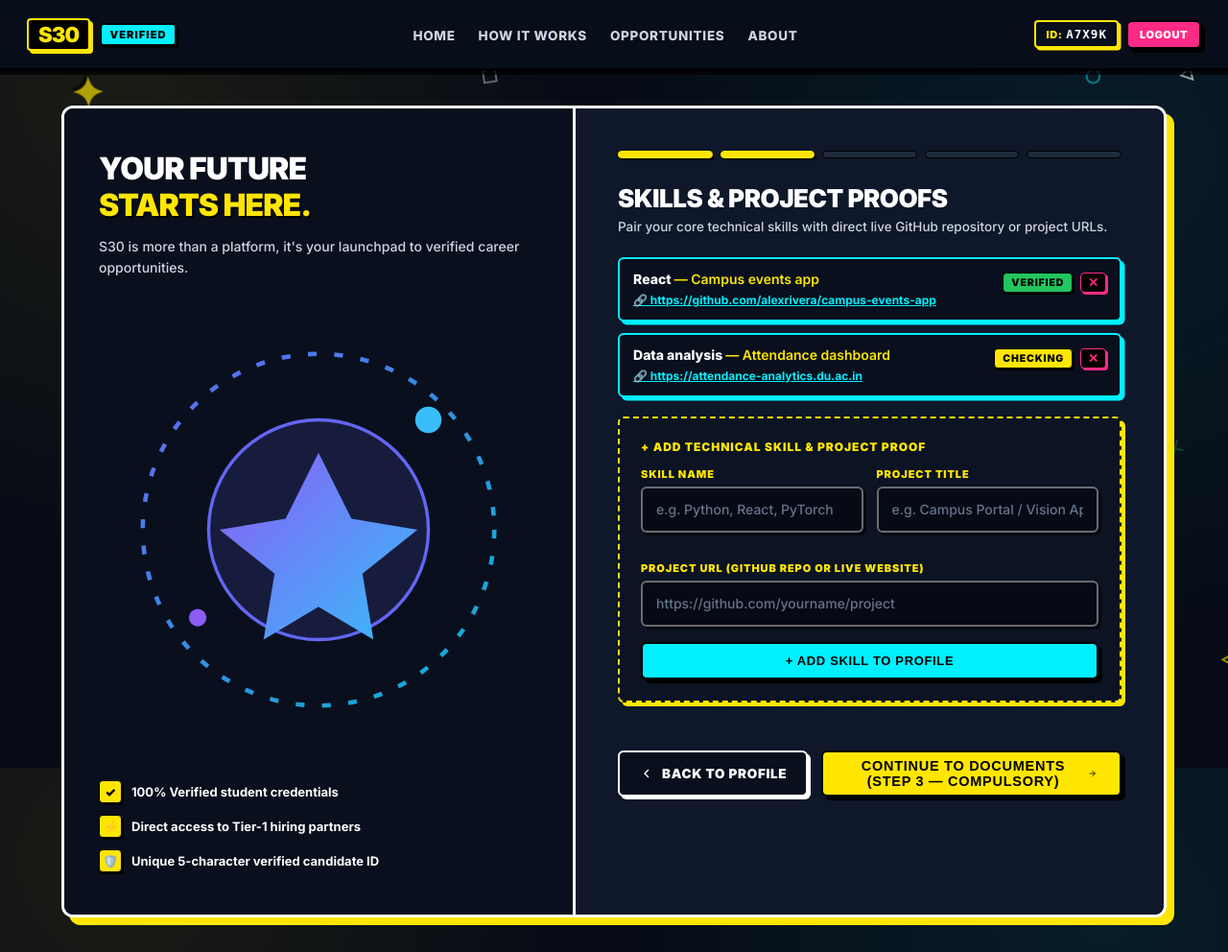
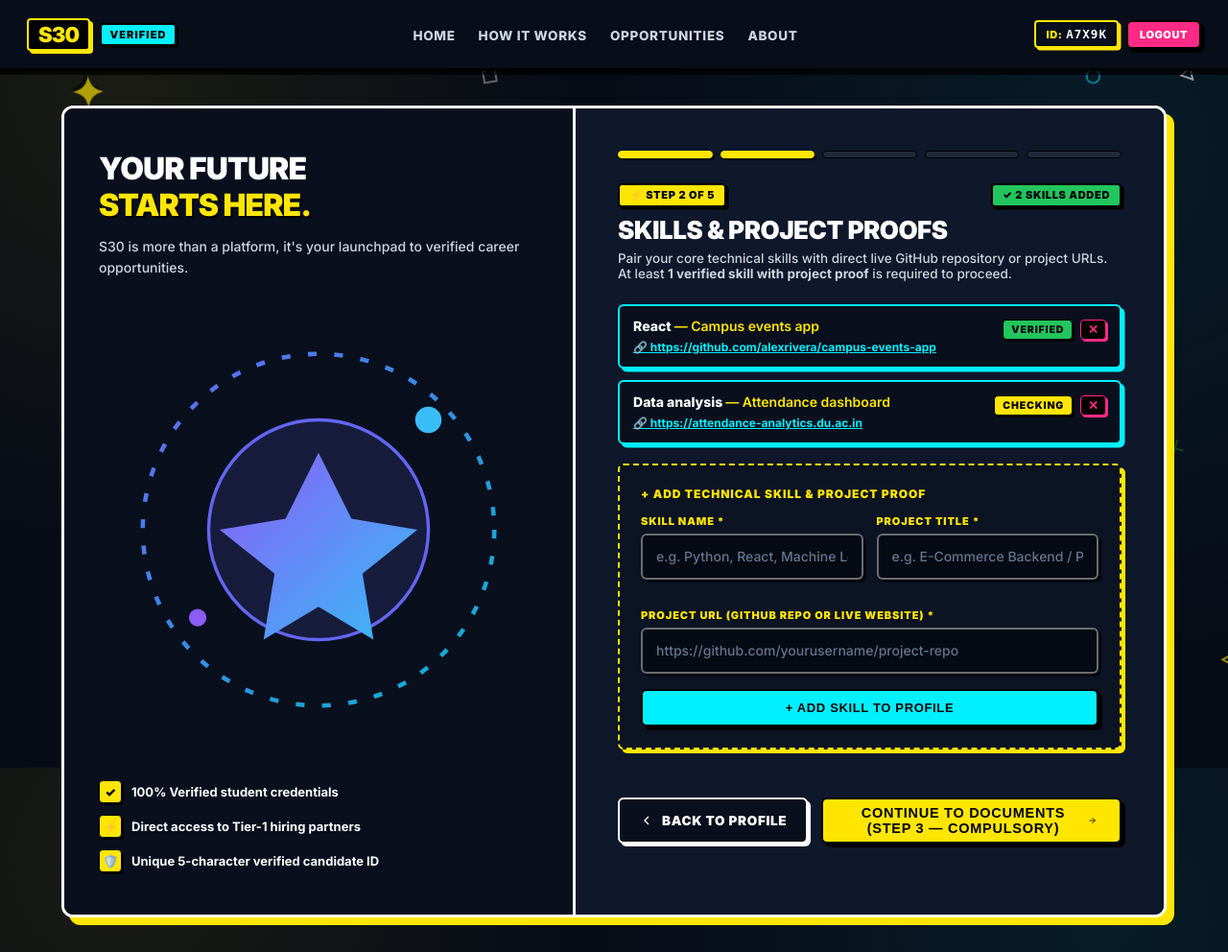
Before and after one commit to Rudra-Prasad-Rout/Skill-Matcher, a Flask app: page /signup/skills in a window 1280 px wide. Shown: the whole page at 96% size. Run offline with Flask 3, Linux system fonts and the light colour scheme; data comes from the database, SQL or seed files in the repository; both versions use the stored data as it was after the commit.

Commit message:
Remove demo skills/repos from signup and enforce minimum 1 compulsory technical skill

```diff
--- a/app.py
+++ b/app.py
@@ -180,7 +180,9 @@ def api_login_otp():
     session["user_id"] = user["id"]
     session["verified_signup_email"] = email
 
-    if not user_has_compulsory_documents(user["id"]):
+    if not user_has_compulsory_skills(user["id"]):
+        redirect_url = url_for("signup_skills", required=1)
+    elif not user_has_compulsory_documents(user["id"]):
         redirect_url = url_for("signup_documents", required=1)
     elif user["is_banned"] or user["step"] >= 4:
         redirect_url = url_for("signup_verification")
@@ -235,6 +237,18 @@ def user_has_compulsory_documents(user_id):
         back = conn.execute("SELECT id FROM user_documents WHERE user_id = ? AND doc_category = 'id_back'", (user_id,)).fetchone()
         conn.close()
         return bool(front and back)
+    except Exception:
+        return False
+
+def user_has_compulsory_skills(user_id):
+    """Check if the user has added at least 1 technical skill with project proof."""
+    if not user_id:
+        return False
+    try:
+        conn = database.get_db_connection()
+        count = conn.execute("SELECT COUNT(*) as cnt FROM user_skills WHERE user_id = ?", (user_id,)).fetchone()["cnt"]
+        conn.close()
+        return count >= 1
     except Exception:
         return False
 
@@ -286,7 +300,9 @@ def login_page():
 
         if user:
             session["user_id"] = user["id"]
-            if not user_has_compulsory_documents(user["id"]):
+            if not user_has_compulsory_skills(user["id"]):
+                return redirect(url_for("signup_skills", required=1))
+            elif not user_has_compulsory_documents(user["id"]):
                 return redirect(url_for("signup_documents", required=1))
             elif user["is_banned"] or user["step"] >= 4:
                 return redirect(url_for("signup_verification"))
@@ -387,16 +403,6 @@ def signup_profile():
             """, (new_user_code, full_name, email, gender, age_int, password or "default_pass", school, coursework))
             user_id = cursor.lastrowid
 
-            cursor.execute("""
-            INSERT INTO user_skills (user_id, skill_name, project_name, project_url, status)
-            VALUES (?, ?, ?, ?, ?)
-            """, (user_id, "React", "Campus events app", "https://github.com/alexrivera/campus-events-app", "VERIFIED"))
-
-            cursor.execute("""
-            INSERT INTO user_skills (user_id, skill_name, project_name, project_url, status)
-            VALUES (?, ?, ?, ?, ?)
-            """, (user_id, "Data analysis", "Attendance dashboard", "https://attendance-analytics.du.ac.in", "CHECKING"))
-
         conn.commit()
         conn.close()
 
@@ -413,18 +419,30 @@ def signup_skills():
     if not user:
         return redirect(url_for("signup_profile"))
 
+    conn = database.get_db_connection()
+    skills = conn.execute("SELECT * FROM user_skills WHERE user_id = ? ORDER BY id ASC", (user["id"],)).fetchall()
+
+    error = None
+    if request.args.get("required") == "1":
+        error = "Technical skill verification is compulsory: Please add at least 1 technical skill with its project URL (GitHub repo or live demo) to proceed."
+
     if request.method == "POST":
-        conn = database.get_db_connection()
+        if not skills or len(skills) < 1:
+            conn.close()
+            return render_template(
+                "skills.html",
+                active_step=2,
+                user=user,
+                skills=skills,
+                error="Technical skill verification is compulsory: Please add at least 1 technical skill with its project URL (GitHub repo or live demo) before proceeding to documents."
+            )
         conn.execute("UPDATE users SET step = MAX(step, 3) WHERE id = ?", (user["id"],))
         conn.commit()
         conn.close()
         return redirect(url_for("signup_documents"))
 
-    conn = database.get_db_connection()
-    skills = conn.execute("SELECT * FROM user_skills WHERE user_id = ? ORDER BY id ASC", (user["id"],)).fetchall()
-    conn.close()
-
-    return render_template("skills.html", active_step=2, user=user, skills=skills)
+    conn.close()
+    return render_template("skills.html", active_step=2, user=user, skills=skills, error=error)
 
 # ================= STEP 3: Documents =================
 @app.route("/signup/documents", methods=["GET", "POST"])
@@ -432,6 +450,9 @@ def signup_documents():
     user = get_current_user(create_default=True)
     if not user:
         return redirect(url_for("signup_profile"))
+
+    if not user_has_compulsory_skills(user["id"]):
+        return redirect(url_for("signup_skills", required=1))
 
     conn = database.get_db_connection()
     front_doc = conn.execute("SELECT * FROM user_documents WHERE user_id = ? AND doc_category = 'id_front' ORDER BY id DESC LIMIT 1", (user["id"],)).fetchone()
--- a/templates/skills.html
+++ b/templates/skills.html
@@ -13,12 +13,33 @@
 </div>
 
 <div class="s30-form-header">
+  <div style="margin-bottom: 8px; display: flex; align-items: center; justify-content: space-between; flex-wrap: wrap; gap: 8px;">
+    <span class="neo-badge neo-badge-yellow">⚡ STEP 2 OF 5</span>
+    <span class="neo-badge {% if skills and skills|length > 0 %}neo-badge-green{% else %}neo-badge-pink{% endif %}">
+      {% if skills and skills|length > 0 %}
+        ✓ {{ skills|length }} SKILL{% if skills|length > 1 %}S{% endif %} ADDED
+      {% else %}
+        ⚠️ MINIMUM 1 SKILL COMPULSORY
+      {% endif %}
+    </span>
+  </div>
   <h1 class="s30-form-title">Skills & Project Proofs</h1>
-  <p class="s30-form-subtitle">Pair your core technical skills with direct live GitHub repository or project URLs.</p>
+  <p class="s30-form-subtitle">Pair your core technical skills with direct live GitHub repository or project URLs. At least <strong>1 verified skill with project proof</strong> is required to proceed.</p>
 </div>
 
+{% if error %}
+<div style="background: #000000; border: 2px solid #ff2a85; color: #ff2a85; padding: 12px 16px; border-radius: 6px; font-size: 13px; margin-bottom: 18px; display: flex; align-items: center; gap: 8px; font-weight: 800; box-shadow: 3px 3px 0px #ff2a85;">
+  <svg viewBox="0 0 24 24" fill="none" stroke="currentColor" stroke-width="2.5" style="width: 18px; height: 18px; flex-shrink: 0;">
+    <circle cx="12" cy="12" r="10"></circle>
+    <line x1="12" y1="8" x2="12" y2="12"></line>
+    <line x1="12" y1="16" x2="12.01" y2="16"></line>
+  </svg>
+  <span>{{ error }}</span>
+</div>
+{% endif %}
+
 <div id="skills-list" style="display: flex; flex-direction: column; gap: 12px; margin-bottom: 20px;">
-  {% if skills %}
+  {% if skills and skills|length > 0 %}
     {% for skill in skills %}
     <div style="background: #090f1d; border: 2px solid #00f0ff; border-radius: 6px; padding: 12px 14px; display: flex; justify-content: space-between; align-items: flex-start; gap: 10px; flex-wrap: wrap; box-shadow: 3.5px 3.5px 0px #00f0ff; box-sizing: border-box; overflow: hidden;">
       <div style="min-width: 0; flex: 1 1 auto; word-break: break-word; overflow-wrap: break-word;">
@@ -36,10 +57,18 @@
         <span class="badge-status {% if skill.status == 'VERIFIED' %}badge-verified{% elif skill.status == 'REJECTED' %}badge-rejected{% else %}badge-checking{% endif %}">
           {{ skill.status }}
         </span>
-        <button type="button" onclick="deleteSkill({{ skill.id }})" style="background: #000; border: 1.5px solid #ff2a85; color: #ff2a85; border-radius: 4px; font-weight: 900; cursor: pointer; font-size: 13px; padding: 2px 7px; box-shadow: 2px 2px 0px #ff2a85;">✕</button>
+        <button type="button" onclick="deleteSkill({{ skill.id }})" title="Remove skill" style="background: #000; border: 1.5px solid #ff2a85; color: #ff2a85; border-radius: 4px; font-weight: 900; cursor: pointer; font-size: 13px; padding: 2px 7px; box-shadow: 2px 2px 0px #ff2a85;">✕</button>
       </div>
     </div>
     {% endfor %}
+  {% else %}
+    <div style="background: #090f1d; border: 2px dashed #ff2a85; border-radius: 6px; padding: 20px; text-align: center; color: #cbd5e1; font-size: 13px; font-weight: 600;">
+      <div style="font-size: 24px; margin-bottom: 6px;">⚡</div>
+      <strong style="color: #FFE600; text-transform: uppercase;">No technical skills added yet</strong><br>
+      <span style="font-size: 12px; color: #94a3b8; display: inline-block; margin-top: 4px;">
+        You must add at least <span style="color: #ff2a85; font-weight: 800;">1 skill & project proof</span> below to unlock Step 3.
+      </span>
+    </div>
   {% endif %}
 </div>
 
@@ -49,33 +78,33 @@
 
   <div class="s30-form-grid-2">
     <div class="s30-form-group">
-      <label class="s30-form-label">Skill Name</label>
+      <label class="s30-form-label">Skill Name *</label>
       <div class="s30-input-wrap">
-        <input type="text" id="new-skill-name" class="s30-input" placeholder="e.g. Python, React, PyTorch">
+        <input type="text" id="new-skill-name" class="s30-input" placeholder="e.g. Python, React, Machine Learning">
       </div>
     </div>
     <div class="s30-form-group">
-      <label class="s30-form-label">Project Title</label>
+      <label class="s30-form-label">Project Title *</label>
       <div class="s30-input-wrap">
-        <input type="text" id="new-project-name" class="s30-input" placeholder="e.g. Campus Portal / Vision App">
+        <input type="text" id="new-project-name" class="s30-input" placeholder="e.g. E-Commerce Backend / Portfolio">
       </div>
     </div>
   </div>
 
   <div class="s30-form-group">
-    <label class="s30-form-label">Project URL (GitHub Repo or Live Website)</label>
+    <label class="s30-form-label">Project URL (GitHub Repo or Live Website) *</label>
     <div class="s30-input-wrap">
-      <input type="url" id="new-project-url" class="s30-input" placeholder="https://github.com/yourname/project">
+      <input type="url" id="new-project-url" class="s30-input" placeholder="https://github.com/yourusername/project-repo">
     </div>
   </div>
 
-  <button type="button" class="neo-btn neo-btn-cyan" onclick="addSkill()" style="width: 100%; padding: 11px; font-size: 12.5px;">
-    + ADD SKILL TO PROFILE
+  <button type="button" id="btn-add-skill" class="neo-btn neo-btn-cyan" onclick="addSkill()" style="width: 100%; padding: 11px; font-size: 12.5px;">
+    <span>+ ADD SKILL TO PROFILE</span>
   </button>
 </div>
 
 <!-- Navigation Buttons (Back & Forward) -->
-<form action="{{ url_for('signup_skills') }}" method="POST">
+<form action="{{ url_for('signup_skills') }}" method="POST" id="skills-form" onsubmit="return validateSkillsExist();">
   <div class="s30-nav-step-row">
     <a href="{{ url_for('signup_profile') }}" class="s30-btn-back">
       <svg viewBox="0 0 24 24" fill="none" stroke="currentColor" stroke-width="2" style="width: 16px; height: 16px;">
@@ -84,7 +113,7 @@
       <span>Back to Profile</span>
     </a>
 
-    <button type="submit" class="s30-btn-forward">
+    <button type="submit" class="s30-btn-forward" id="btn-submit-skills">
       <span>Continue to Documents (Step 3 — Compulsory)</span>
       <svg viewBox="0 0 24 24" fill="none" stroke="currentColor" stroke-width="2" stroke-linecap="round" stroke-linejoin="round" style="width: 16px; height: 16px;">
         <path d="M5 12h14"></path>
@@ -95,15 +124,32 @@
 </form>
 
 <script>
+  const totalSkillsCount = {{ skills|length if skills else 0 }};
+
+  function validateSkillsExist() {
+    if (totalSkillsCount < 1) {
+      alert("Technical skill verification is compulsory: Please add at least 1 technical skill with its project URL (GitHub repo or live demo) before continuing.");
+      const sInput = document.getElementById('new-skill-name');
+      if (sInput) sInput.focus();
+      return false;
+    }
+    return true;
+  }
+
   async function addSkill() {
     const sName = document.getElementById('new-skill-name').value.trim();
     const pName = document.getElementById('new-project-name').value.trim();
     const pUrl = document.getElementById('new-project-url').value.trim();
+    const btn = document.getElementById('btn-add-skill');
 
     if (!sName || !pName || !pUrl) {
-      alert("Please provide Skill Name, Project Title, and a valid GitHub or website URL.");
+      alert("Please provide Skill Name, Project Title, and a valid GitHub repository or live website URL.");
       return;
     }
+
+    const origText = btn.innerHTML;
+    btn.disabled = true;
+    btn.innerHTML = '<span>⏳ SAVING SKILL...</span>';
 
     try {
       const res = await fetch('/api/skills', {
@@ -116,15 +162,20 @@
         window.location.reload();
       } else {
         const data = await res.json();
-        alert(data.error || "Failed to add skill");
+        alert(data.error || "Failed to add skill.");
+        btn.disabled = false;
+        btn.innerHTML = origText;
       }
     } catch (e) {
       console.error(e);
+      alert("Network error adding skill. Please try again.");
+      btn.disabled = false;
+      btn.innerHTML = origText;
     }
   }
 
   async function deleteSkill(skillId) {
-    if (!confirm("Remove this skill from your profile?")) return;
+    if (!confirm("Remove this technical skill from your profile?")) return;
     try {
       const res = await fetch('/api/skills', {
         method: 'DELETE',
```
Also changed, not shown: matchpoint.db.
